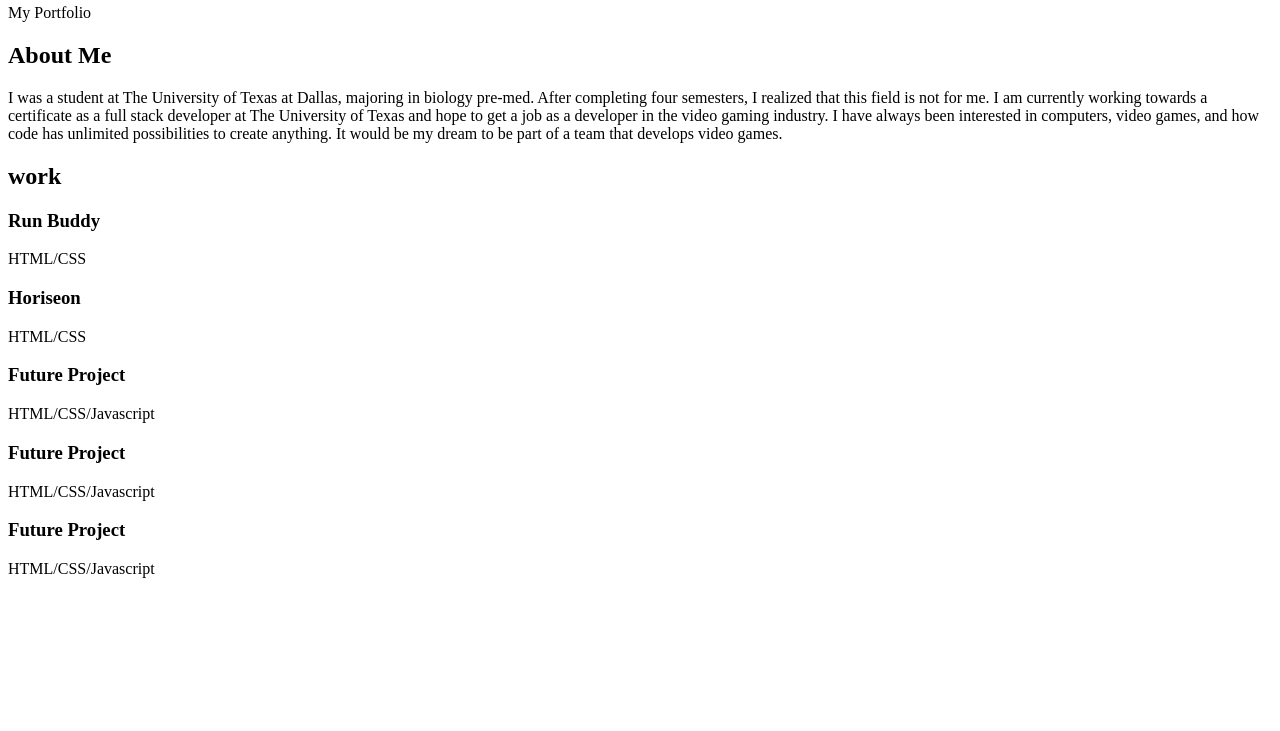
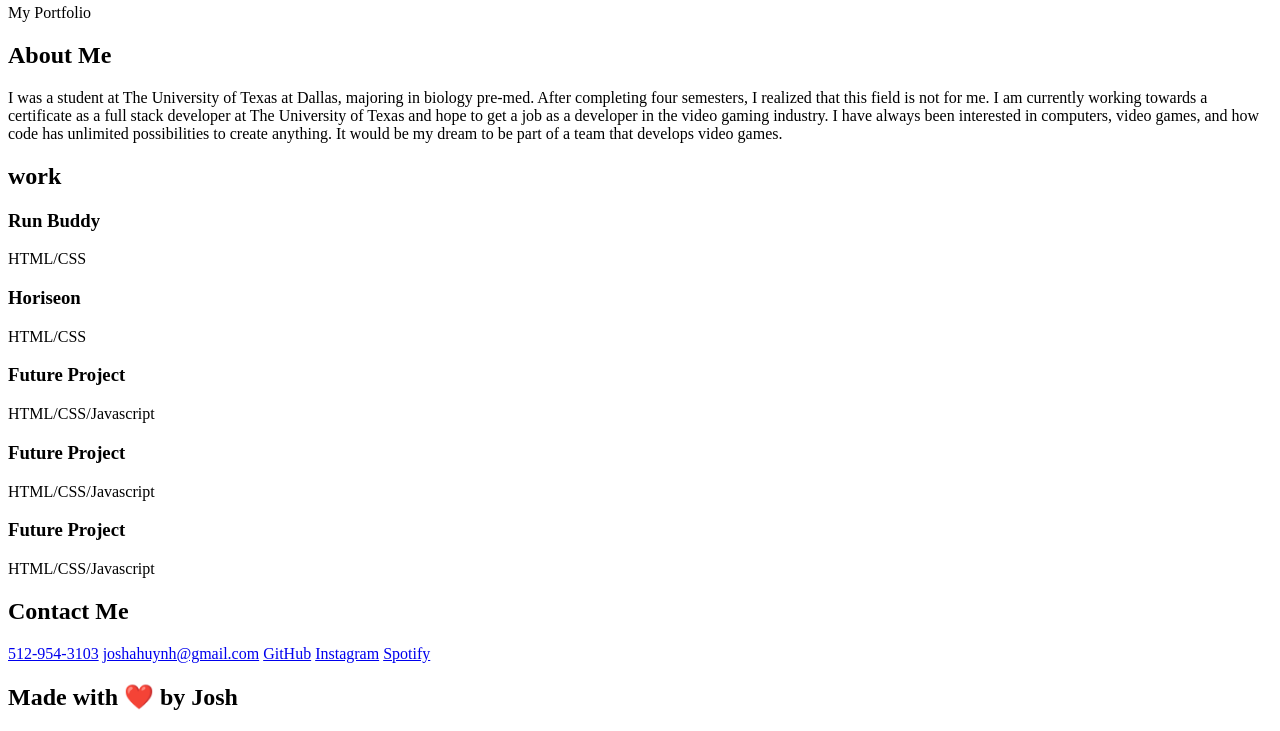
Before and after one commit to joshahuynh/portfolio, a plain HTML site: page index.html in a window 1280 px wide. Shown: the part 522-1253 px from the top of the page. Before the commit the page ends 1116 px from the top, so only its background shows below. Drawn offline with Linux system fonts and the light colour scheme.

Commit message:
HTML for contact and footer

```diff
--- a/index.html
+++ b/index.html
@@ -98,5 +98,26 @@
             </section>
         </section>
         <!-- work end -->
+
+        <!-- contact -->
+        <section id="contact-me" class="contact-me">
+            <h2 class="section-title">
+                Contact Me
+            </h2>
+            <div class="contact-info">
+                <a href="tel:5129543103">512-954-3103</a>
+                <a href="mailto:joshahuynh@gmail.com">joshahuynh@gmail.com</a>
+                <a href="https://github.com/joshahuynh">GitHub</a>
+                <a href="https://www.instagram.com/joshhuynh8/">Instagram</a>
+                <a href="https://open.spotify.com/user/jobang8?si=7157291589b046e5">Spotify</a>
+            </div>
+        </section>
+        <!-- contact end -->
+
+        <!-- footer -->
+        <footer>
+            <h2>Made with ❤️ by Josh</h2>
+        </footer>
+        <!-- footer end -->
     </body>
 </html>
```
